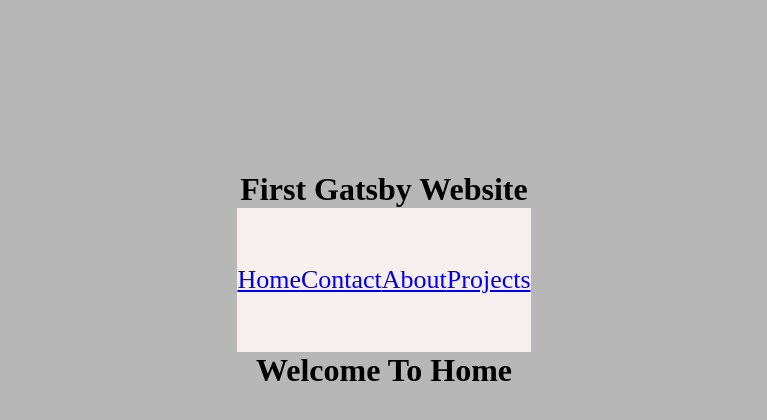
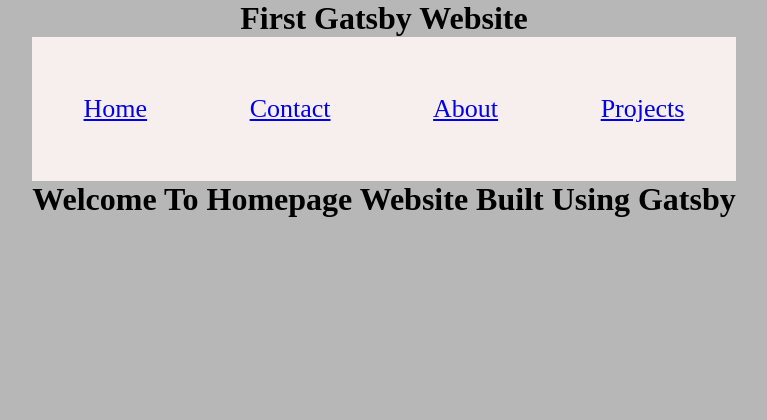
Before and after one commit to abdulwaqar844/jamstack-serverless, a Gatsby site: page / in a window 1280 px wide. Shown: the whole page, without its empty margins (256-1023 px from the left). Built offline with nearby package versions, Linux system fonts and the light colour scheme; Gatsby itself is replaced by a stand-in of ours.

Commit message:
renamed components

```diff
--- a/src/pages/index.tsx
+++ b/src/pages/index.tsx
@@ -1,12 +1,13 @@
 import React from "react";
 import Layout from "../components/layout"
-const Hello = () => {
+const index = () => {
   return (
     <div>
-      <Layout>
-        <h1>Welcome To Home</h1>
-      </Layout>
+        <Layout>
+        </Layout>
+        <h1>Welcome To Homepage Website Built Using Gatsby </h1>
+
     </div>
-  )
+)
 }
-export default Hello;
+export default index;
--- a/src/styles/global.css
+++ b/src/styles/global.css
@@ -12,5 +12,4 @@
     justify-content: center;
     align-items: center;
     position: relative;
-    min-height: 70vh;
   }
```
